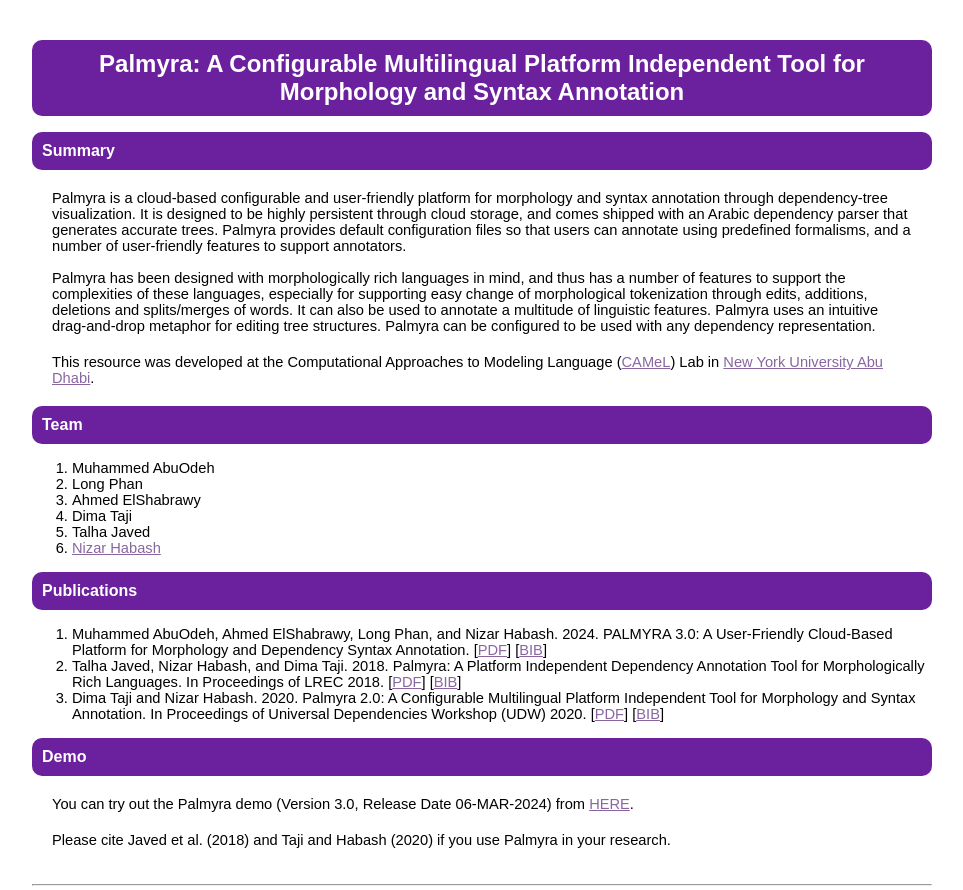
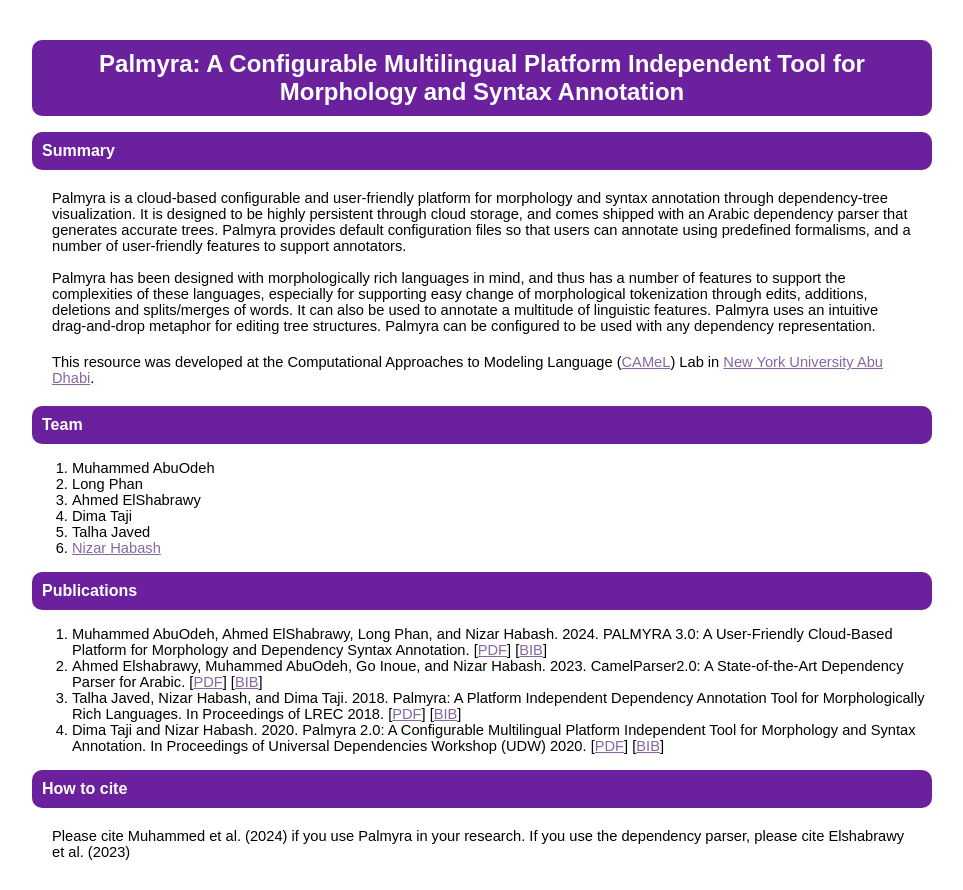
Before and after one commit to CAMeL-Lab/palmyra, a website built with Parcel: page about.html in a window 1280 px wide. Shown: the top 890 px of the page, without its empty margins (158-1121 px from the left). Built offline with nearby package versions, Linux system fonts and the light colour scheme.

Commit message:
updated citations, added more details to the models used with parser

```diff
--- a/about.html
+++ b/about.html
@@ -56,6 +56,11 @@
   [<a href="https://aclanthology.org/2024.lrec-main.1101.pdf" target="_blank">PDF</a>]
   [<a href="https://aclanthology.org/2024.lrec-main.1101.bib" target="_blank">BIB</a>]
   </li>
+  <li> Ahmed Elshabrawy, Muhammed AbuOdeh, Go Inoue, and Nizar Habash. 2023.
+    CamelParser2.0: A State-of-the-Art Dependency Parser for Arabic.
+  [<a href="https://aclanthology.org/2023.arabicnlp-1.15.pdf" target="_blank">PDF</a>]
+  [<a href="https://aclanthology.org/2023.arabicnlp-1.15.bib" target="_blank">BIB</a>]
+  </li>
   <li> Talha Javed, Nizar Habash, and Dima Taji. 2018.
       Palmyra: A Platform Independent Dependency Annotation Tool for Morphologically Rich Languages.
        In Proceedings of LREC 2018.
@@ -70,12 +75,15 @@
   </li>
 </ul>
 
+<h3>How to cite</h3>
+
+<p>Please cite Muhammed et al. (2024) if you use Palmyra in your research. If you use the dependency parser, please cite Elshabrawy et al. (2023) <br><br>
+
 <h3>Demo</h3>
 
 <p>You can try out the Palmyra demo (Version 3.0, Release Date 06-MAR-2024) from <a href="https://camel-lab.github.io/palmyra/index.html">HERE</a>.</p>
 
 
-<p>Please cite Javed et al. (2018) and Taji and Habash (2020) if you use Palmyra in your research. <br><br>
 
 </p>
 
```
Also changed, not shown: viewtree.html (+2 -2 lines).
